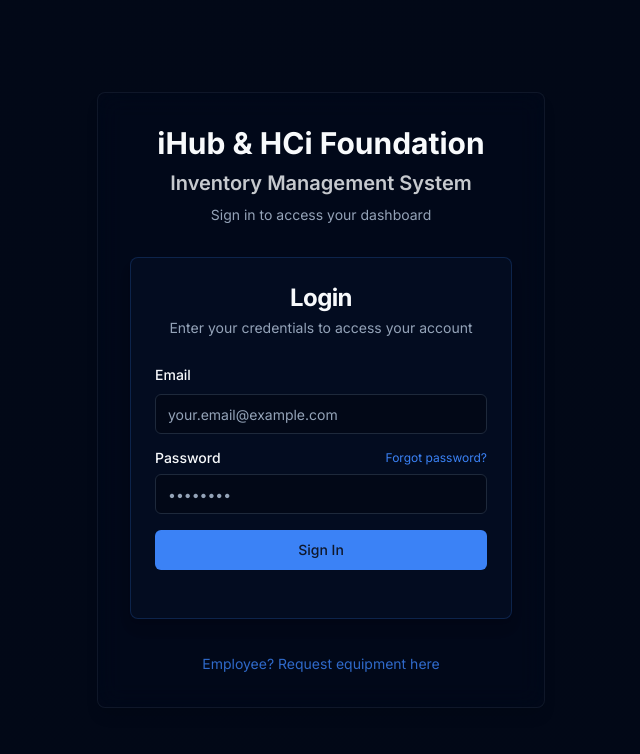
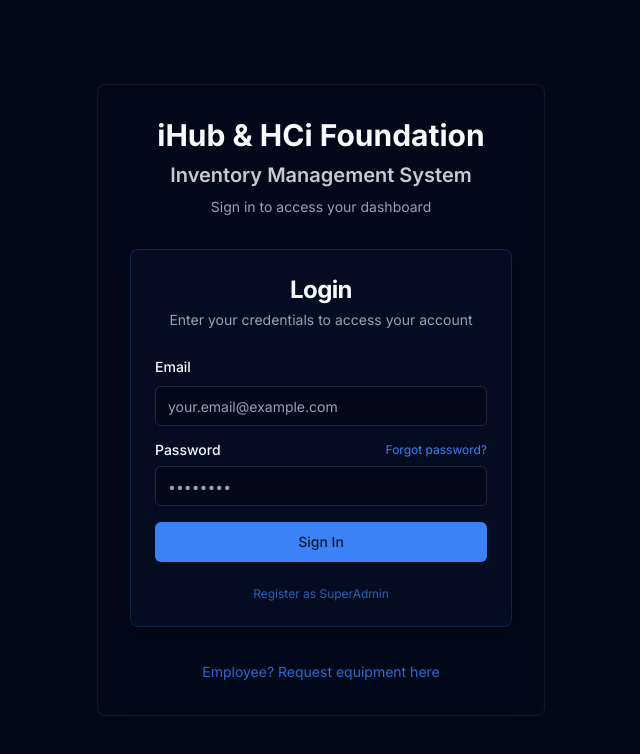
Before and after one commit to ihubInv/ihub_inv, a Next.js app in the folder inv_frontend/: page / in a window 1280 px wide. Shown: the top 754 px of the page, without its empty margins (319-959 px from the left). Built offline with nearby package versions, Linux system fonts and the light colour scheme; no server answers.

Commit message:
Enable the super admin login

```diff
--- a/inv_frontend/components/login-form.tsx
+++ b/inv_frontend/components/login-form.tsx
@@ -150,7 +150,7 @@ export default function LoginForm() {
             Register
           </Link>
         </div> */}
-        {/* <motion.div
+        <motion.div
           className="text-xs text-center text-muted-foreground"
           initial={{ opacity: 0 }}
           animate={{ opacity: 1 }}
@@ -159,10 +159,10 @@ export default function LoginForm() {
           <Link href="/superadmin/register" className="text-primary/70 hover:underline">
             Register as SuperAdmin
           </Link><br />
-          <Link href="/admin/register" className="text-primary/70 hover:underline">
+          {/* <Link href="/admin/register" className="text-primary/70 hover:underline">
             Register as Admin
-          </Link>
-        </motion.div> */}
+          </Link> */}
+        </motion.div>
       </CardFooter>
     </Card>
   )
```
